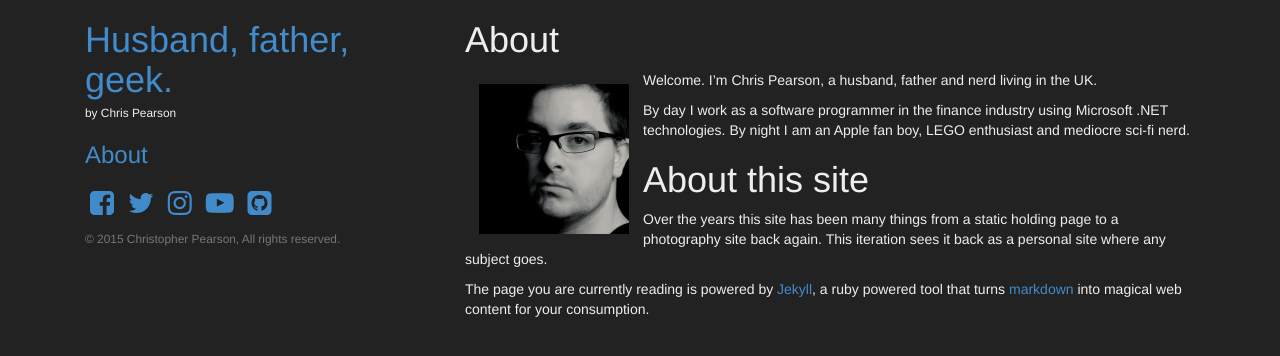
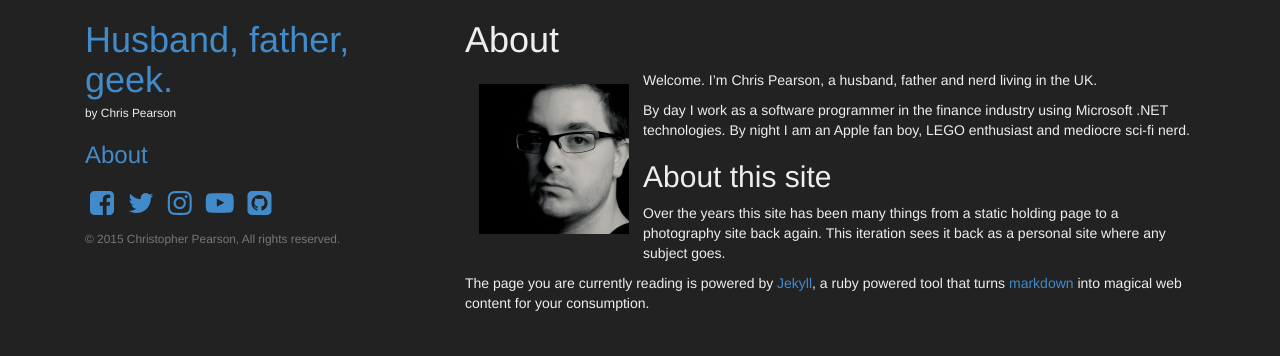
Before and after one commit to themaninthesuitcase/themaninthesuitcase.github.io, a Jekyll site: the page built from about.md, in a window 1280 px wide. Shown: the top 356 px of the page. Built offline with Jekyll 4.4.1, drawn with Linux system fonts in a browser that asks for light colours; nearby versions of some CDN libraries.

```diff
--- a/about.md
+++ b/about.md
@@ -13,7 +13,7 @@ Welcome. I'm Chris Pearson, a husband, father and nerd living in the UK.
 
 By day I work as a software programmer in the finance industry using Microsoft .NET technologies. By night I am an Apple fan boy, LEGO enthusiast and mediocre sci-fi nerd.
 
-# About this site
+## About this site
 
 Over the years this site has been many things from a static holding page to a photography site back again.  This iteration sees it back as a personal site where any subject goes.
 
```
